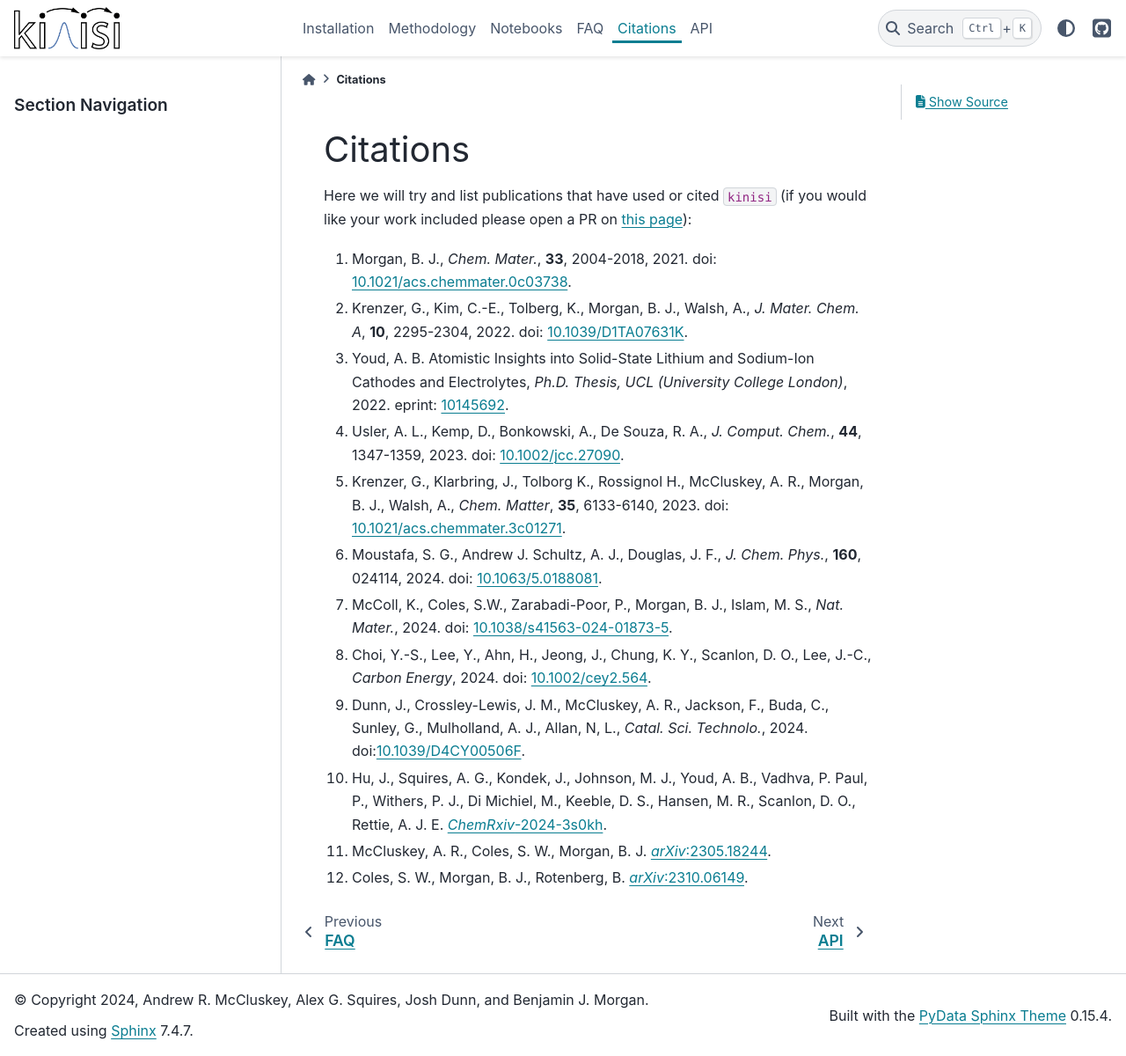
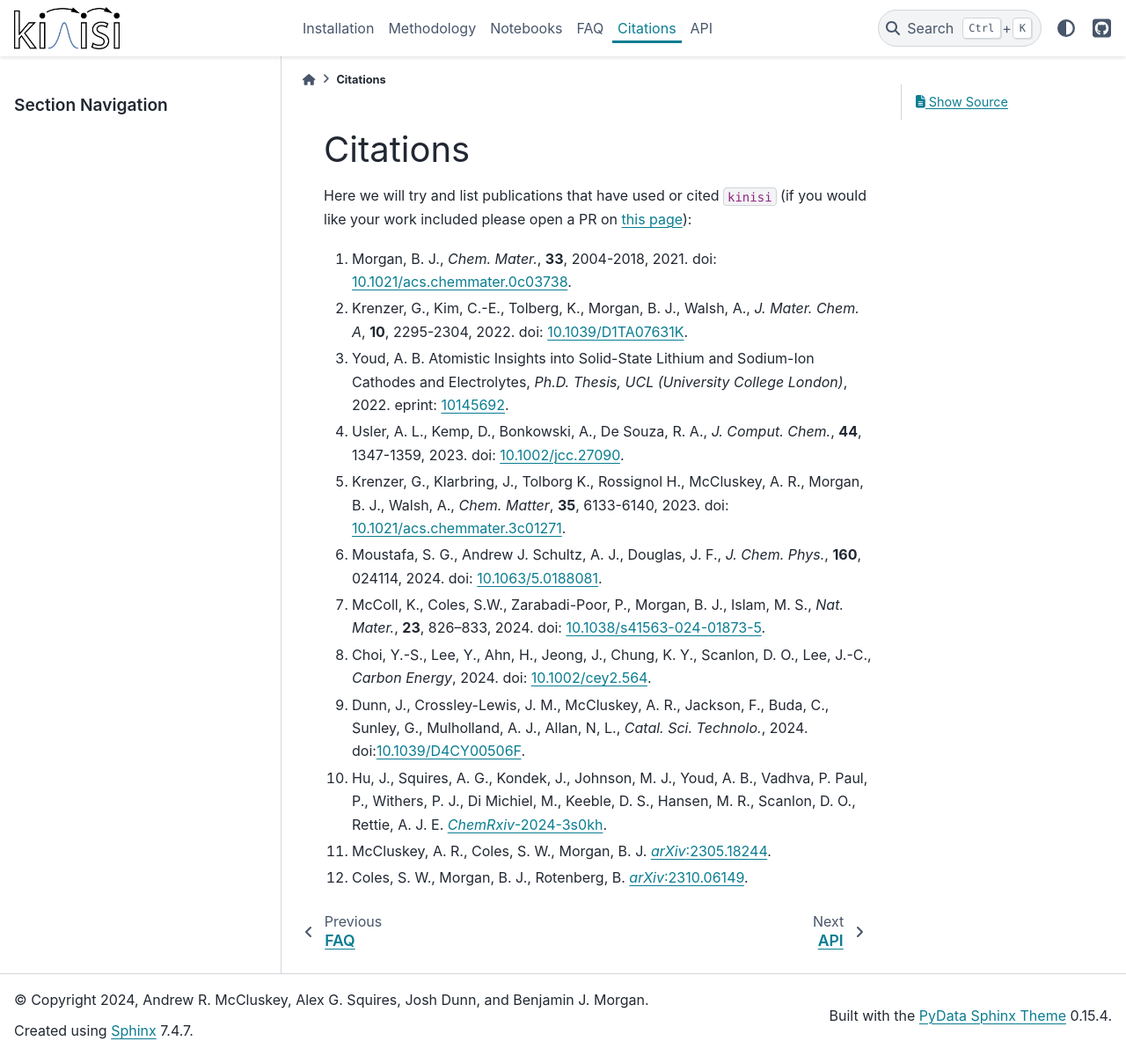
Before and after one commit to bjmorgan/kinisi, a Sphinx documentation site: the page built from docs/source/papers.md, in a window 1280 px wide and 1200 px high. Shown: the whole window at 88% size. Built offline with Sphinx 7.4.7 and the PyData theme 0.15.4, drawn with Linux system fonts in a browser that asks for light colours.

Commit message:
Update papers.md

```diff
--- a/docs/source/papers.md
+++ b/docs/source/papers.md
@@ -8,7 +8,7 @@ Here we will try and list publications that have used or cited `kinisi` (if you
 4. Usler, A. L., Kemp, D., Bonkowski, A., De Souza, R. A., *J. Comput. Chem.*, **44**, 1347-1359, 2023. doi: [10.1002/jcc.27090](https://doi.org/10.1002/jcc.27090).
 5. Krenzer, G., Klarbring, J., Tolborg K., Rossignol H., McCluskey, A. R., Morgan, B. J., Walsh, A., *Chem. Matter*, **35**, 6133-6140, 2023. doi: [10.1021/acs.chemmater.3c01271](https://doi.org/10.1021/acs.chemmater.3c01271).
 6. Moustafa, S. G., Andrew J. Schultz, A. J., Douglas, J. F., *J. Chem. Phys.*, **160**, 024114, 2024. doi: [10.1063/5.0188081](https://doi.org/10.1063/5.0188081).
-7. McColl, K., Coles, S.W., Zarabadi-Poor, P., Morgan, B. J., Islam, M. S., *Nat. Mater.*, 2024. doi: [10.1038/s41563-024-01873-5](https://doi.org/10.1038/s41563-024-01873-5).
+7. McColl, K., Coles, S.W., Zarabadi-Poor, P., Morgan, B. J., Islam, M. S., *Nat. Mater.*, **23**, 826–833, 2024. doi: [10.1038/s41563-024-01873-5](https://doi.org/10.1038/s41563-024-01873-5).
 8. Choi, Y.-S., Lee, Y., Ahn, H., Jeong, J., Chung, K. Y., Scanlon, D. O., Lee, J.-C., *Carbon Energy*, 2024. doi: [10.1002/cey2.564](https://doi.org/10.1002/cey2.564).
 9. Dunn, J., Crossley-Lewis, J. M., McCluskey, A. R., Jackson, F., Buda, C., Sunley, G., Mulholland, A. J., Allan, N, L., *Catal. Sci. Technolo.*, 2024. doi:[10.1039/D4CY00506F](https://doi.org/10.1039/D4CY00506F).
 10. Hu, J., Squires, A. G., Kondek, J., Johnson, M. J., Youd, A. B., Vadhva, P. Paul, P., Withers, P. J., Di Michiel, M., Keeble, D. S., Hansen, M. R., Scanlon, D. O., Rettie, A. J. E. [*ChemRxiv*-2024-3s0kh](https://doi.org/10.26434/chemrxiv-2024-3s0kh).
```
